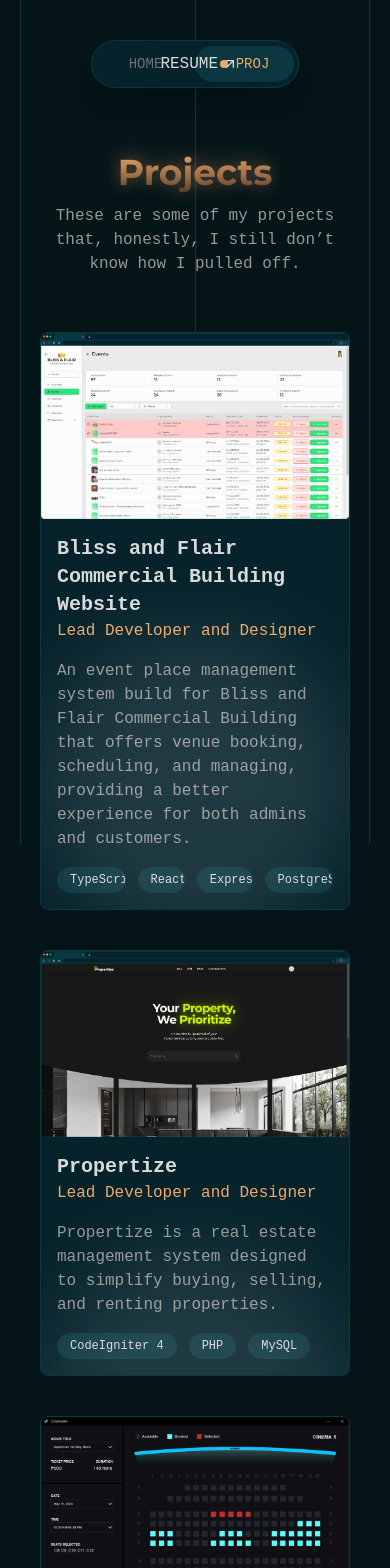
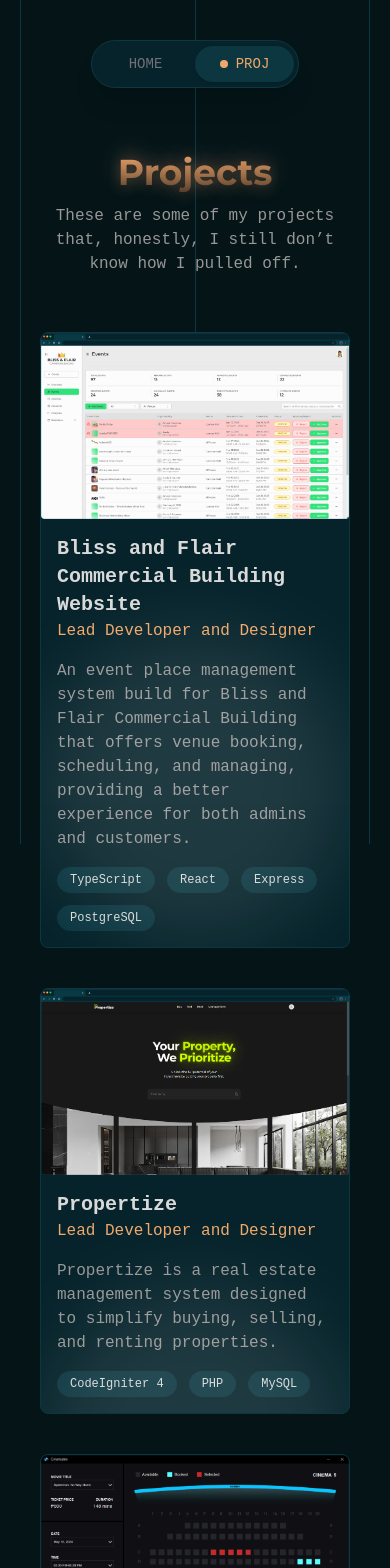
Before and after one commit to aimndz/portfolio, a Next.js app: page /projects in a window 390 px wide. Shown: the top 1568 px of the page. Built offline with nearby package versions, Linux system fonts and the light colour scheme; a web font is replaced by a local one.

Commit message:
Feat: Fix responsiveness

```diff
--- a/src/components/AllProjects.tsx
+++ b/src/components/AllProjects.tsx
@@ -8,7 +8,7 @@ function AllProjects() {
   const allProjects = [...featuredProjects, ...otherProjects];
 
   return (
-    <section className="mt-28 max-w-4xl mx-10 mb-48 z-10">
+    <section className="mt-28 max-w-4xl mx-10 mb-20 z-10">
       <div className="md:mb-20 mb-14">
         <h1 className="text-4xl md:text-6xl font-montserrat font-bold  glowing-gradient-text text-center">
           Projects
@@ -36,7 +36,7 @@ function AllProjects() {
                 <h3 className="font-bold text-xl">{project.name}</h3>
                 <p className="text-accent-100">{project.role}</p>
                 <p className="text-p-muted mt-4">{project.description}</p>
-                <div className="mt-4 flex gap-3">
+                <div className="mt-4 flex gap-3 flex-wrap">
                   {project.stack.map((stack, index) => (
                     <div
                       key={index}
--- a/src/components/NavigationTab.tsx
+++ b/src/components/NavigationTab.tsx
@@ -20,7 +20,10 @@ function NavigationTab() {
     <div className="flex justify-center mt-10">
       <Tabs value={activeTab} onValueChange={handleTabChange} className="z-50">
         <div>
-          <Link href="/" className="fixed left-32 top-10 z-[999]">
+          <Link
+            href="/"
+            className="left-10 min-[900px]:left-32 top-14 hidden md:block fixed z-[999]"
+          >
             <Logo />
           </Link>
 
@@ -33,7 +36,7 @@ function NavigationTab() {
             </TabsTrigger>
           </TabsList>
 
-          <Button className="fixed z-[999] right-32 top-10 text-md flex gap-1 uppercase font-medium rounded-full py-6 px-6 bg-transparent text-p-default hover:bg-s-muted hover:text-accent-100 transition-all duration-300">
+          <Button className="fixed hidden z-[999] right-6 min-[900px]:right-24 md:top-10 text-md md:flex gap-1 uppercase font-medium rounded-full py-6 px-6 bg-transparent text-p-default hover:bg-s-muted hover:text-accent-100 transition-all duration-300">
             <span>Resume</span> <ArrowUpRight />
           </Button>
         </div>
--- a/src/components/SectionTitle.tsx
+++ b/src/components/SectionTitle.tsx
@@ -2,7 +2,7 @@ import CornerAccent from "../../public/icons/CornerAccent";
 
 function SectionTitle({ title }: { title: string }) {
   return (
-    <h2 className="relative text-xl md:text-3xl font-montserrat font-extrabold md:mb-20 mb-14 inline-block glowing-gradient-text">
+    <h2 className="relative text-xl md:text-3xl font-montserrat font-extrabold md:mb-20 mb-10 inline-block glowing-gradient-text">
       <CornerAccent className="absolute md:bottom-8 md:left-0 left-3 bottom-3" />
       <p className="ml-8">{title}</p>
       <CornerAccent className="absolute md:-right-8 md:top-8 top-3 -right-5 rotate-180" />
--- a/src/components/sections/AboutMe.tsx
+++ b/src/components/sections/AboutMe.tsx
@@ -2,7 +2,7 @@ import SectionTitle from "../SectionTitle";
 
 function AboutMe() {
   return (
-    <div className="max-w-4xl mx-10 mt-52">
+    <div className="max-w-4xl mx-10 md:mt-52">
       <SectionTitle title="About me" />
       <div className="text-p-muted md:text-lg text-md">
         <p>
--- a/src/components/sections/FeaturedProjects.tsx
+++ b/src/components/sections/FeaturedProjects.tsx
@@ -12,11 +12,11 @@ function FeaturedProjects() {
 
   return (
     <section className="mt-48 max-w-4xl mx-10 mb-20 z-10">
-      <div className="flex justify-between ">
+      <div className="flex justify-between">
         <SectionTitle title="Featured Projects" />
         <Link href="/projects">
-          <Button className="p-6 bg-transparent hover:bg-s-muted hover:text-accent-100 transition-all delay-75 ease-linear rounded-full">
-            View More <ArrowRight />{" "}
+          <Button className="p-6 bg-transparent hidden md:flex hover:bg-s-muted hover:text-accent-100 transition-all delay-75 ease-linear rounded-full">
+            View More <ArrowRight />
           </Button>
         </Link>
       </div>
@@ -41,7 +41,7 @@ function FeaturedProjects() {
                   <h3 className="font-bold text-xl">{project.name}</h3>
                   <p className="text-accent-100">{project.role}</p>
                   <p className="text-p-muted mt-4">{project.description}</p>
-                  <div className="mt-4 flex gap-3">
+                  <div className="mt-4 flex gap-3 flex-wrap">
                     {project.stack.map((stack, index) => (
                       <div
                         key={index}
--- a/src/components/sections/Footer.tsx
+++ b/src/components/sections/Footer.tsx
@@ -1,6 +1,6 @@
 function Footer() {
   return (
-    <footer className="text-center mb-10 text-sm">
+    <footer className="text-center mb-10 text-sm mx-10">
       <p>© 2025 Amiel Ian Mendoza. All rights reserved.</p>
       <p className="text-p-muted">
         Built with love, patience, and questionable decisions.
--- a/src/components/sections/Hero.tsx
+++ b/src/components/sections/Hero.tsx
@@ -9,6 +9,7 @@ import TextbyTextAnimate from "../TextbyTextAnimate";
 import { motion } from "motion/react";
 import Radar from "../Radar";
 import Link from "next/link";
+import { Paperclip } from "lucide-react";
 
 function Hero() {
   const { country, fullName, position } = content;
@@ -85,6 +86,9 @@ function Hero() {
           >
             <LinkedIn />
           </Link>
+          <Link href="" target="_blank" className="md:hidden block">
+            <Paperclip className="text-p-muted" />
+          </Link>
         </motion.div>
       </div>
 
```
